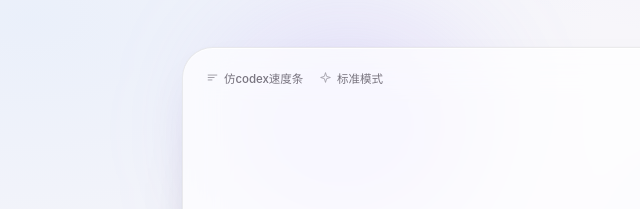
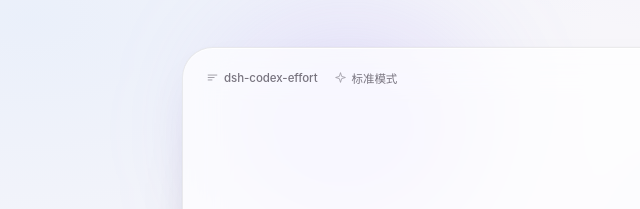
Before and after one commit to Darcy79/dsh-codex-effort, a website: page demo/index.html in a window 1280 px wide. Shown: the part 253-462 px from the top of the page, 72-712 px from the left. Drawn offline with Linux system fonts and the light colour scheme.

Commit message:
docs: remove local paths and add release install notes
- README 中的本机绝对路径改为占位符 <解压后的绝对路径>
- demo 页面标签改用插件名 dsh-codex-effort
- 新增「从 Release 下载」安装说明

```diff
--- a/demo/index.html
+++ b/demo/index.html
@@ -53,7 +53,7 @@
               <svg viewBox="0 0 24 24" width="13" height="13" fill="none" aria-hidden="true">
                 <path d="M4 7.5h16M4 12h11M4 16.5h7" stroke="currentColor" stroke-width="1.7" stroke-linecap="round"/>
               </svg>
-              仿codex速度条
+              dsh-codex-effort
             </span>
             <span class="demo-chip">
               <svg viewBox="0 0 24 24" width="13" height="13" fill="none" aria-hidden="true">
```
Also changed, not shown: README.md.
